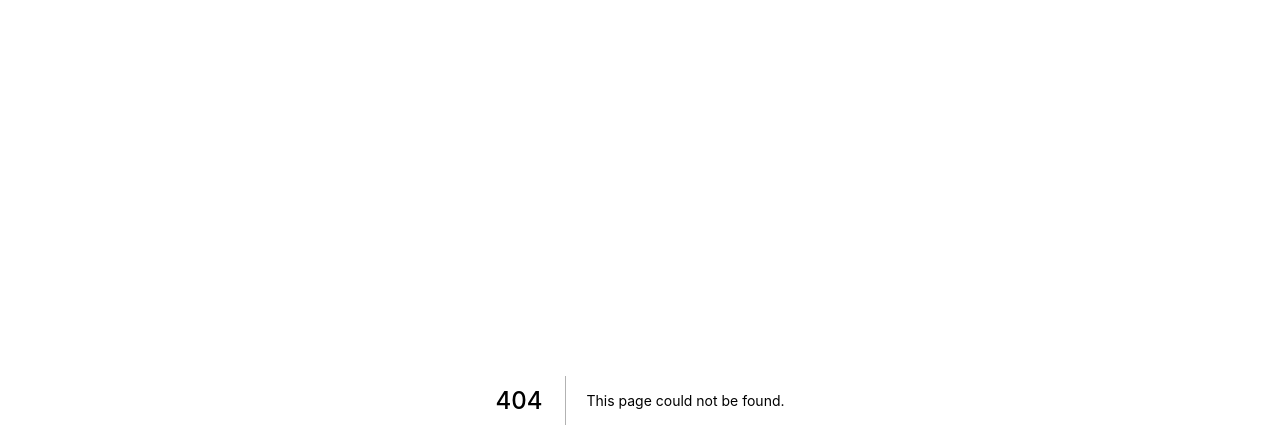
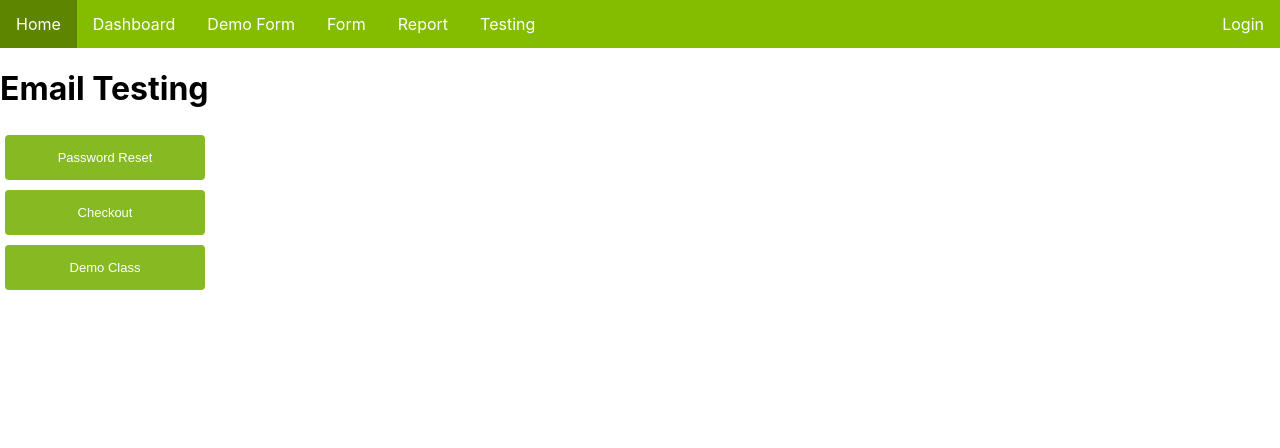
Before and after one commit to iustaad/bootcamp, a Next.js app: page /testing in a window 1280 px wide. Before the commit this address had no page. Shown: the top 448 px of the page. Built offline with nearby package versions, Linux system fonts and the light colour scheme.

Commit message:
Email Testing Page, Navbar and Code Refactor.

```diff
--- /dev/null
+++ b/components/Layout.js
@@ -0,0 +1,9 @@
+import NavBar from "../components/NavBar";
+export default function Layout({ children }) {
+  return (
+    <>
+      <NavBar />
+      <main>{children}</main>
+    </>
+  );
+}
--- /dev/null
+++ b/components/NavBar.js
@@ -0,0 +1,48 @@
+import Link from "next/link";
+import styles from "../styles/NavBar.module.css";
+
+const NavBar = () => {
+  return (
+    <nav>
+      <ul className={styles.topnav}>
+        <li>
+          <Link href="/">
+            <a>Home</a>
+          </Link>
+        </li>
+        <li>
+          <Link href="dashboard">
+            <a>Dashboard</a>
+          </Link>
+        </li>
+        <li>
+          <Link href="demoform">
+            <a>Demo Form</a>
+          </Link>
+        </li>
+        <li>
+          <Link href="form">
+            <a>Form</a>
+          </Link>
+        </li>
+        <li>
+          <Link href="report">
+            <a>Report</a>
+          </Link>
+        </li>
+        <li>
+          <Link href="testing">
+            <a>Testing</a>
+          </Link>
+        </li>
+        <li className={styles.right}>
+          <Link href="login">
+            <a>Login</a>
+          </Link>
+        </li>
+      </ul>
+    </nav>
+  );
+};
+
+export default NavBar;
--- /dev/null
+++ b/pages/_app.js
@@ -0,0 +1,12 @@
+import Layout from "../components/Layout";
+import "../styles/global.css";
+
+function MyApp({ Component, pageProps }) {
+  return (
+    <Layout>
+      <Component {...pageProps} />
+    </Layout>
+  );
+}
+
+export default MyApp;
--- /dev/null
+++ b/pages/testing.js
@@ -0,0 +1,40 @@
+import NavBar from "../components/navBar";
+import mailService from "../services/mailService";
+import styles from "../styles/CourseEnrollment.module.css";
+
+const testing = () => {
+  return (
+    <div>
+      {/* <NavBar /> */}
+      <h1>Email Testing</h1>
+      <button
+        className={styles.button}
+        onClick={() => {
+          mailService.passwordResetEmail();
+        }}
+      >
+        <span className={styles.button2}>Password Reset</span>
+      </button>
+      <br />
+      <button
+        className={styles.button}
+        onClick={() => {
+          mailService.sendCheckoutEmail();
+        }}
+      >
+        <span className={styles.button2}>Checkout</span>
+      </button>
+      <br />
+      <button
+        className={styles.button}
+        onClick={() => {
+          mailService.DemoClassEmail();
+        }}
+      >
+        <span className={styles.button2}>Demo Class</span>
+      </button>
+    </div>
+  );
+};
+
+export default testing;
--- a/styles/Login.module.css
+++ b/styles/Login.module.css
@@ -1,4 +1,4 @@
-.main{
+.main {
   display: flex;
   flex-direction: column;
   justify-content: center;
@@ -6,7 +6,7 @@
   height: 100vh;
 }
 
-.card{
+.card {
   display: flex;
   box-shadow: grey 3px 2px 51px -15px;
   align-items: center;
@@ -17,11 +17,11 @@
   height: 35%;
 }
 
-.userName{
+.userName {
   margin: 15px 10px;
 }
 
-.password{
+.password {
   margin: 0px 21px;
 }
 
@@ -31,10 +31,21 @@
   border: none;
   color: #ffffff;
   text-align: center;
-    font-size: 13px;
+  font-size: 16px;
   padding: 15px;
   width: 90px;
   transition: all 0.5s;
   cursor: pointer;
   margin: 5px;
 }
+
+@media screen and (max-width: 600px) {
+  .card {
+    width: 90%;
+    height: 45%;
+  }
+
+  .button {
+    width: 95%;
+  }
+}
--- /dev/null
+++ b/styles/NavBar.module.css
@@ -0,0 +1,34 @@
+ul.topnav {
+  list-style-type: none;
+  margin: 0;
+  padding: 0;
+  overflow: hidden;
+  background-color: #84bc00;
+}
+
+ul.topnav li {
+  float: left;
+}
+
+ul.topnav li a {
+  display: block;
+  color: white;
+  text-align: center;
+  padding: 14px 16px;
+  text-decoration: none;
+}
+
+ul.topnav li a:hover:not(.active) {
+  background-color: #5d8500;
+}
+
+ul.topnav li.right {
+  float: right;
+}
+
+@media screen and (max-width: 600px) {
+  ul.topnav li.right,
+  ul.topnav li {
+    float: none;
+  }
+}
--- /dev/null
+++ b/styles/global.css
@@ -0,0 +1,16 @@
+html,
+body {
+  padding: 0;
+  margin: 0;
+  font-family: -apple-system, BlinkMacSystemFont, Segoe UI, Roboto, Oxygen,
+    Ubuntu, Cantarell, Fira Sans, Droid Sans, Helvetica Neue, sans-serif;
+}
+
+a {
+  color: inherit;
+  text-decoration: none;
+}
+
+* {
+  box-sizing: border-box;
+}
```
Also changed, not shown: pages/form.js (+147 -102 lines). Lines whose indentation alone changed are shown as unchanged.
